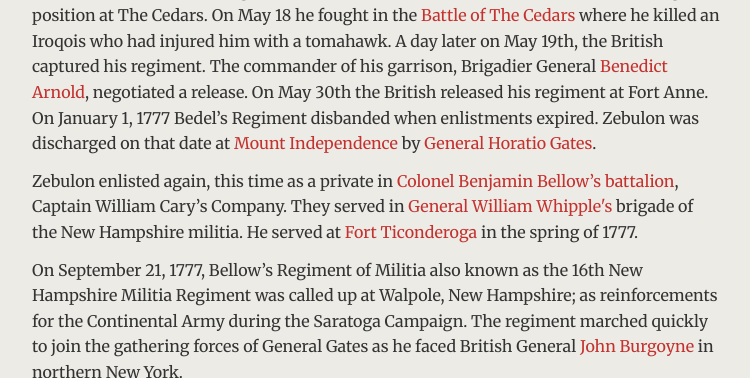
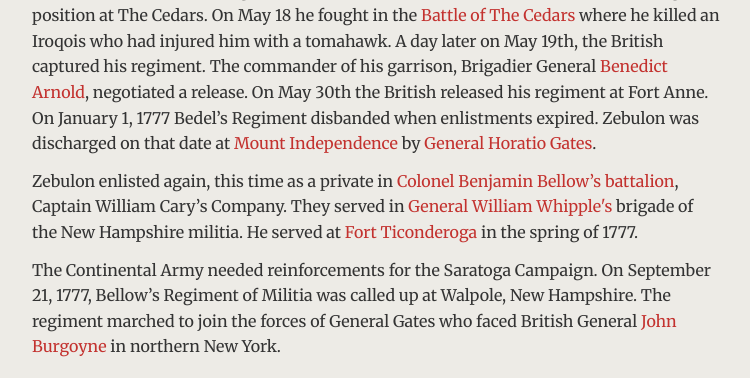
Before and after one commit to joshcrain/ancestry, a Jekyll site: the page built from ancestors/zebulon-crane/index.html, in a window 1280 px wide and 900 px high, scrolled down 625 px, cut to the strip 0-378 px from the top of the window. Shown: the whole strip, without its empty margins (263-1013 px from the left). Built offline with Jekyll 4.4.1, drawn with Linux system fonts in a browser that asks for light colours.

Commit message:
Update index.html

```diff
--- a/ancestors/zebulon-crane/index.html
+++ b/ancestors/zebulon-crane/index.html
@@ -6,8 +6,8 @@
   <p>ZEBULON CRANE was born February 21, 1753. He married Rhoda Thompson on November 27, 1777, who was also of Alstead, New Hampshire by a Justice of the Peace. Rhoda&rsquo;s maiden name, Thompson, suggests a English or Scottish origin. Pension documents state they had 5 children: Thedosia, Ebenezer, Eunice, Elijah and Nabby. One child, Tryphena, died at two years of age (E.B. Crane).</p>
 <p>Zebulon served twice in the Revolutionary War. He later received financial help through the Revolutionary War Pension Act of 1818. Zebulon first enlisted in November or December of 1775. He served in the New Hampshire line in Captain Jason Waits' Company, <a href="http://en.wikipedia.org/wiki/Bedel's_Regiment">Colonel Bedel&rsquo;s Regiment</a>.</p>
 <p>In February 1776 Bedel's Regiment traveled to Quebec and by April occupied a strategic position at The Cedars. On May 18 he fought in the <a href="http://en.wikipedia.org/wiki/Battle_of_The_Cedars">Battle of The Cedars</a> where he killed an Iroqois who had injured him with a tomahawk. A day later on May 19th, the British captured his regiment. The commander of his garrison, Brigadier General <a href="http://en.wikipedia.org/wiki/Benedict_Arnold">Benedict Arnold</a>, negotiated a release. On May 30th the British released his regiment at Fort Anne. On January 1, 1777 Bedel&rsquo;s Regiment disbanded when enlistments expired. Zebulon was discharged on that date at <a href="http://en.wikipedia.org/wiki/Mount_Independence_(Vermont)">Mount Independence</a> by <a href="http://en.wikipedia.org/wiki/Horatio_Gates">General Horatio Gates</a>.</p>
-  <p>Zebulon enlisted again, this time as a private in <a href="http://en.wikipedia.org/wiki/Bellow's_Regiment_of_Militia">Colonel Benjamin Bellow&rsquo;s battalion</a>, Captain William Cary&rsquo;s Company.    They served in <a href="http://en.wikipedia.org/wiki/William_Whipple">General  William Whipple's</a> brigade of the New Hampshire militia. He served at <a href='http://en.wikipedia.org/wiki/Fort_Ticonderoga'>Fort Ticonderoga</a> in the spring of 1777. </p>
-  <p>On September 21, 1777, Bellow&rsquo;s Regiment of Militia also known as the 16th New Hampshire Militia Regiment was called up at Walpole, New Hampshire;  as reinforcements for the Continental Army during the Saratoga Campaign.     The regiment marched quickly to join the gathering forces of General  Gates as he faced British General <a href="http://en.wikipedia.org/wiki/John_Burgoyne">John Burgoyne</a> in northern New York. </p>
+  <p>Zebulon enlisted again, this time as a private in <a href="http://en.wikipedia.org/wiki/Bellow's_Regiment_of_Militia">Colonel Benjamin Bellow&rsquo;s battalion</a>, Captain William Cary&rsquo;s Company. They served in <a href="http://en.wikipedia.org/wiki/William_Whipple">General William Whipple's</a> brigade of the New Hampshire militia. He served at <a href="http://en.wikipedia.org/wiki/Fort_Ticonderoga">Fort Ticonderoga</a> in the spring of 1777.</p>
+<p>The Continental Army needed reinforcements for the Saratoga Campaign. On September 21, 1777, Bellow&rsquo;s Regiment of Militia was called up at Walpole, New Hampshire. The regiment marched to join the forces of General Gates who faced British General <a href="http://en.wikipedia.org/wiki/John_Burgoyne">John Burgoyne</a> in northern New York.</p>
   <figure><img src="https://c1.staticflickr.com/1/646/22458815269_627d8ebaf8_b.jpg" alt="Barber Wheat Field. Saratoga National Historical Park.">
   <figcaption>Barber Wheat Field. Saratoga National Historical Park.On October, 7 1777 Second Saratoga took place in and around this field. British forces retreated and on October 17, 1777 General Burgoyne was captured north of here in Schuylerville. Zebulon Crane was present at the capture.  Photo credit: Josh Crain (10/15/2015)</figcaption></figure>
   <p>Bellow's battalion was part of the New Hampshire militia brigade commanded by <a href="https://en.wikipedia.org/wiki/William_Whipple">General William Whipple</a>, and although they did not serve in the Battles of Saratoga, were present at the siege of Saratoga which forced  the <a href="https://en.wikipedia.org/wiki/Saratoga_campaign#Surrender">surrender of General Burgoyne</a> (Eric Schnitzer, NPS). In Zebulon's 1818 pension testimony he claims to have been present at the &ldquo;at the capture of General Burgoyne.&quot;Brigadier general Whipple is depicted in  John Trumbull's painting, <em>The Surrender of General Burgoyne</em>, fifth from the right. With the surrender of Burgoyne's Army on October 17 the regiment was disbanded on October 27, 1777.</p>
```
